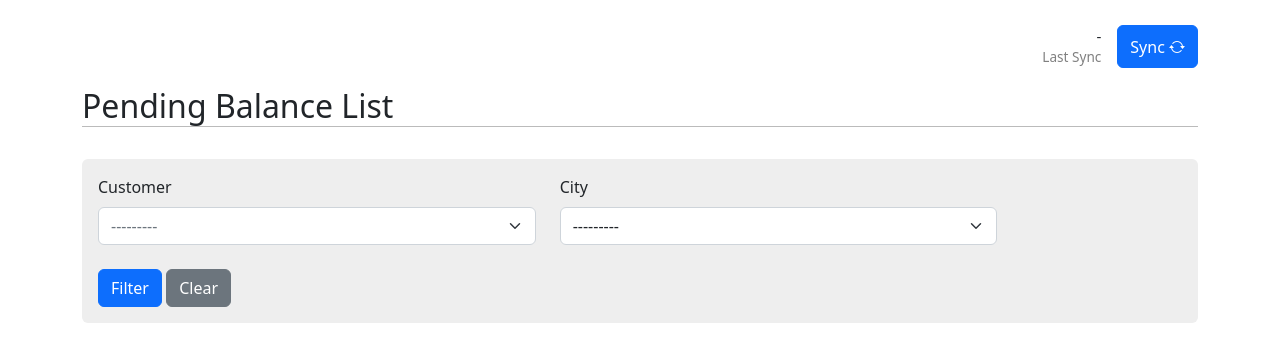
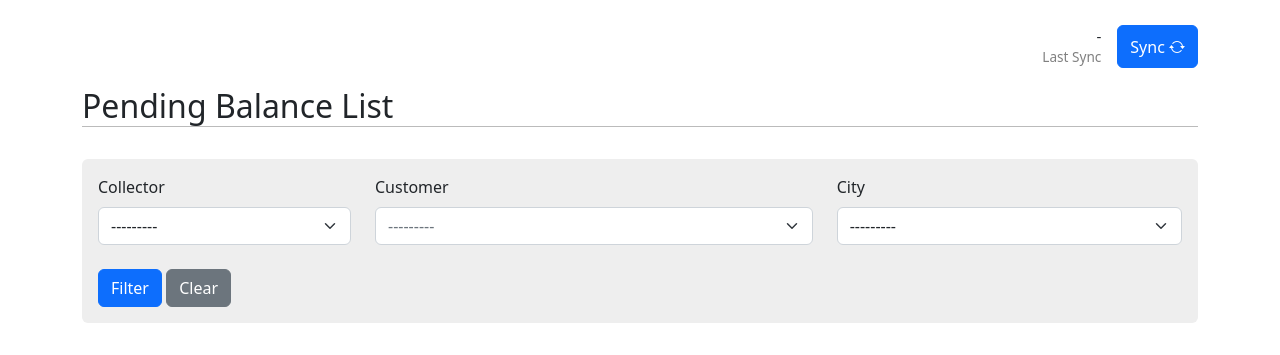
Before and after one commit to luciano-im/app-cobranzas, a Django app: page /reports/pending-balance/ in a window 1280 px wide. Shown: the part 56-411 px from the top of the page. Run offline with Django 4.2, Linux system fonts and the light colour scheme; the visitor is signed in with stand-in values (Sample User, id 1); data comes from the database, SQL or seed files in the repository; data that the repository does not hold is empty; some libraries are stand-ins or nearby versions.

Commit message:
✨ Add collector filter to pending balance report

```diff
--- a/cobranzas/app/forms.py
+++ b/cobranzas/app/forms.py
@@ -170,3 +170,4 @@ class SaleFilterForm(forms.Form):
 class PendingBalanceFilterForm(forms.Form):
     customer = forms.ModelChoiceField(queryset=Customer.objects.order_by('name'), required=False, label=_('Customer'))
     city = forms.ChoiceField(choices=(('', '---------'),) + Customer.CITY, required=False, label=_('City'))
+    collector = UserModelChoiceField(queryset=User.objects.order_by('first_name', 'last_name'), required=False, label=_('Collector'))
--- a/cobranzas/app/templates/list_pending_balance.html
+++ b/cobranzas/app/templates/list_pending_balance.html
@@ -15,10 +15,13 @@
 
   <form action="{% url 'list-pending-balance' %}" method="get" class="filterset-form">
     <div class="row">
-      <div class="col-sm-5 col-md-5">
+      <div class="col-sm-3">
+        {{ filter_form.collector|as_crispy_field }}
+      </div>
+      <div class="col-sm-4 col-md-5">
         {{ filter_form.customer|as_crispy_field }}
       </div>
-      <div class="col-sm-5 col-md-5">
+      <div class="col-sm-5 col-md-4">
         {{ filter_form.city|as_crispy_field }}
       </div>
     </div>
--- a/cobranzas/app/views.py
+++ b/cobranzas/app/views.py
@@ -434,6 +434,11 @@ class PendingBalanceListView(LoginRequiredMixin, AdminPermission, ListView, Filt
 
     def get_queryset(self):
         filters = self.get_filters(self.request)
+
+        collector = self.request.GET.get('collector', None)
+        if collector:
+            filters = filters & (Q(customer__collector=collector) | Q(collector=collector))
+
         sales_with_pending_balance = Sale.objects.\
             filter(filters).\
             filter(uncollectible=False).\
```
